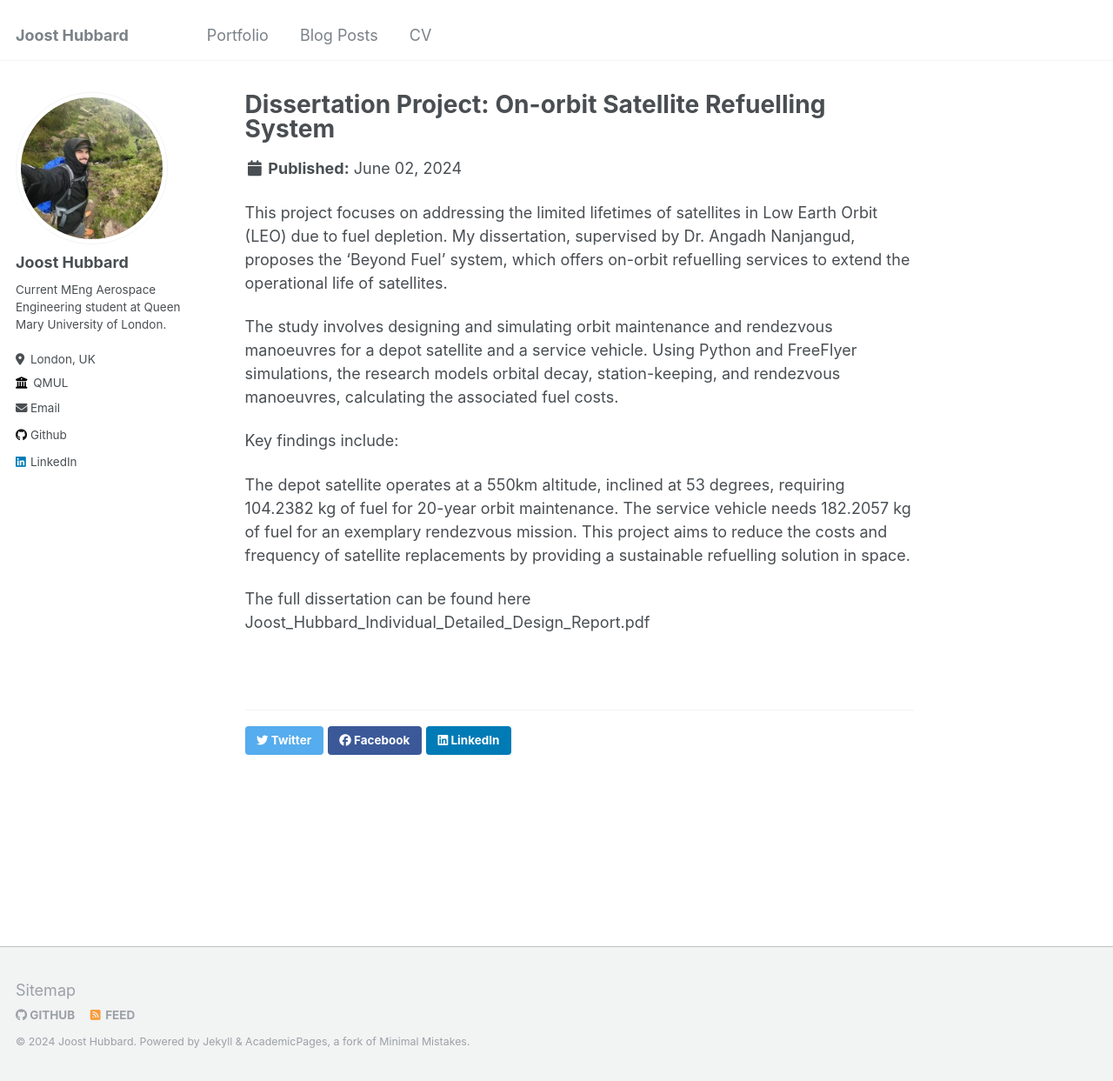
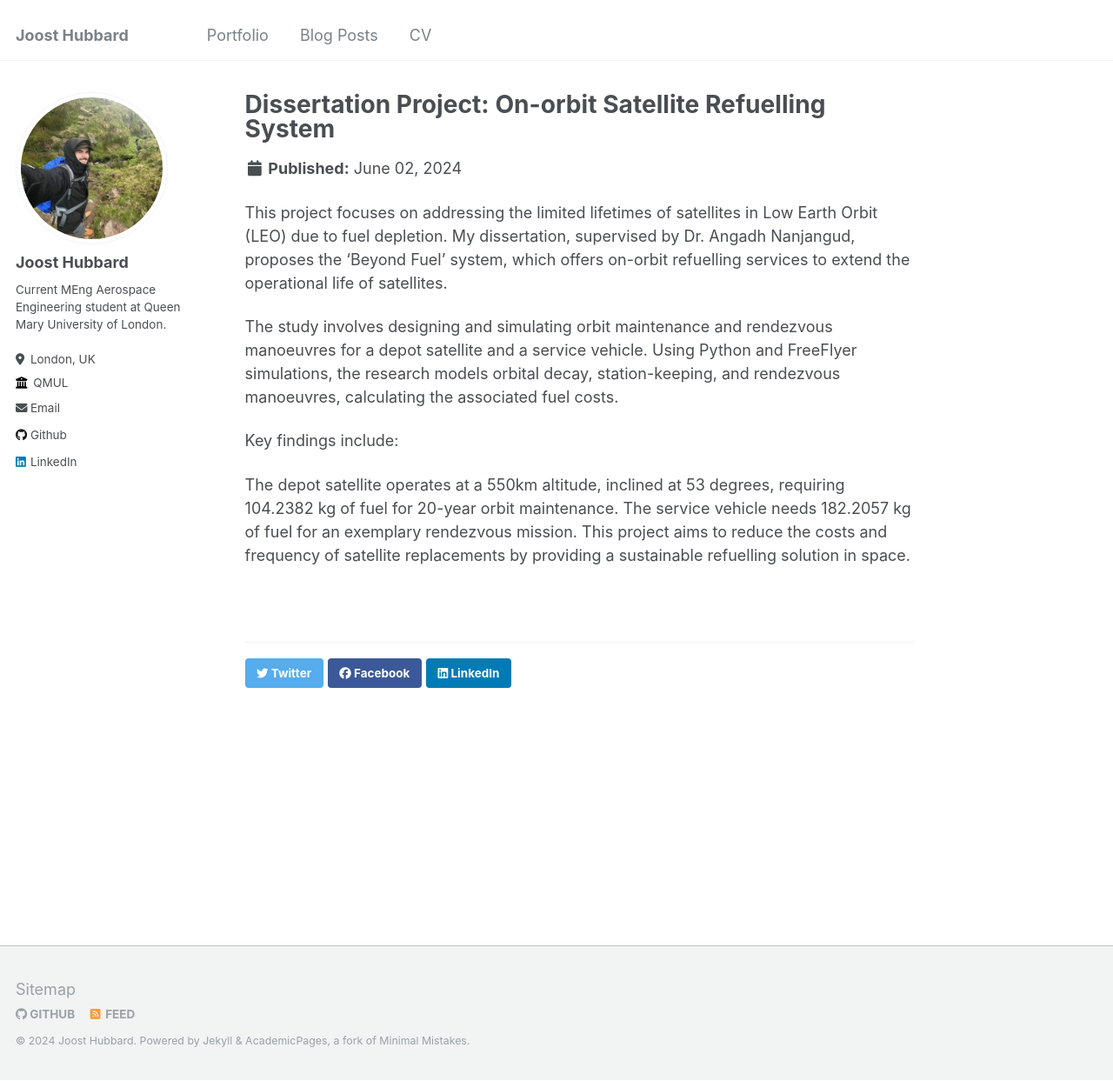
Before and after one commit to Joosty/Joosty..github.io, a Jekyll site: the page built from _portfolio/Beyond Fuel Post.md, in a window 1280 px wide and 1243 px high. Shown: the whole window at 87% size. Built offline with Jekyll 4.4.1, drawn with Linux system fonts in a browser that asks for light colours; some of the changed lines change nothing that is shown.

Commit message:
Update Beyond Fuel Post.md

```diff
--- a/_portfolio/Beyond Fuel Post.md
+++ b/_portfolio/Beyond Fuel Post.md
@@ -2,6 +2,8 @@
 title: "Dissertation Project: On-orbit Satellite Refuelling System"
 excerpt: "Exploring the design and simulation of an on-orbit refuelling system to extend satellite lifetimes in Low Earth Orbit (LEO).<br/><img src='/images/500x300.png'>"
 collection: portfolio
+slidesurl:
+paperurl: https://Joosty.github.io/blob/master/files/Joost_Hubbard_Individual_Detailed_Design_Report.pdf
 ---
 
 This project focuses on addressing the limited lifetimes of satellites in Low Earth Orbit (LEO) due to fuel depletion. My dissertation, supervised by Dr. Angadh Nanjangud, proposes the 'Beyond Fuel' system, which offers on-orbit refuelling services to extend the operational life of satellites.
@@ -13,5 +15,3 @@
 The depot satellite operates at a 550km altitude, inclined at 53 degrees, requiring 104.2382 kg of fuel for 20-year orbit maintenance.
 The service vehicle needs 182.2057 kg of fuel for an exemplary rendezvous mission.
 This project aims to reduce the costs and frequency of satellite replacements by providing a sustainable refuelling solution in space.
-
-The full dissertation can be found here Joost_Hubbard_Individual_Detailed_Design_Report.pdf
```
